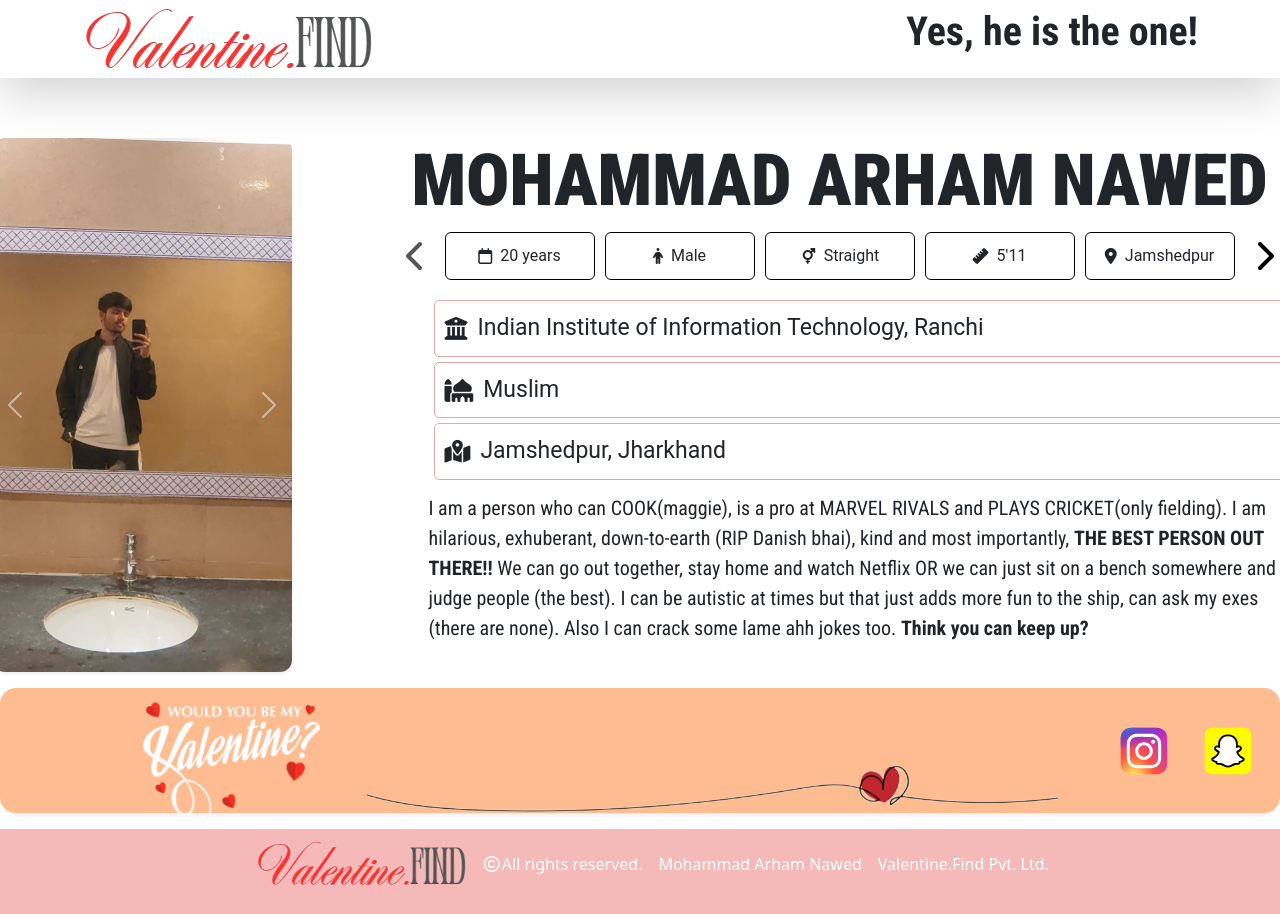
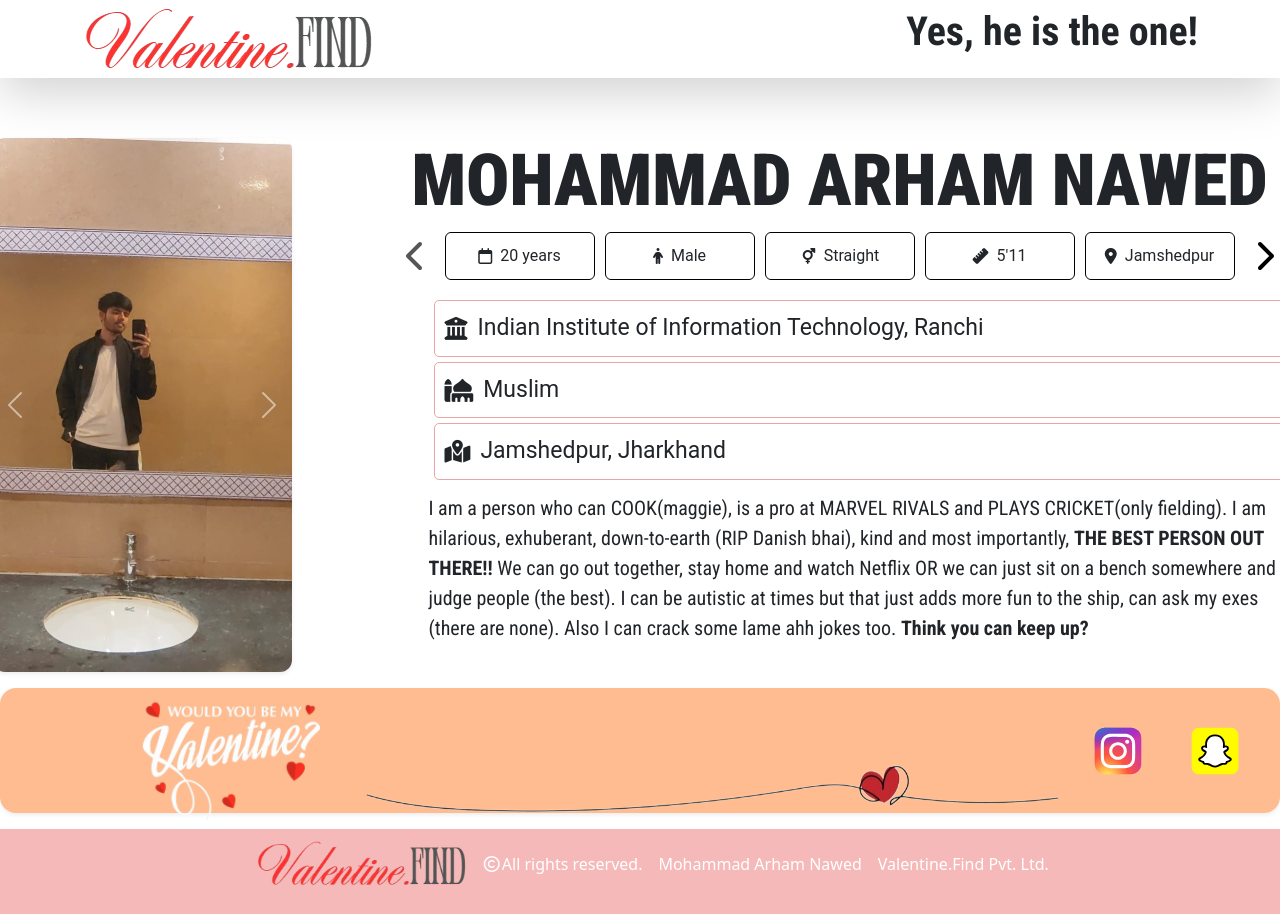
Before and after one commit to arhamnawed/MyDatingWebsite, a plain HTML site: page index.html in a window 1280 px wide. Drawn offline with nearby package versions, Linux system fonts and the light colour scheme.

Commit message:
Add files via upload

```diff
--- a/styles.css
+++ b/styles.css
@@ -196,8 +196,6 @@
     display: flex;
     align-items: center;
     justify-content: center;
-    width: 70px;
-    height: 70px;
     border-radius: 6px;
     margin-right: 5px;
     margin-left: 1px;
```
